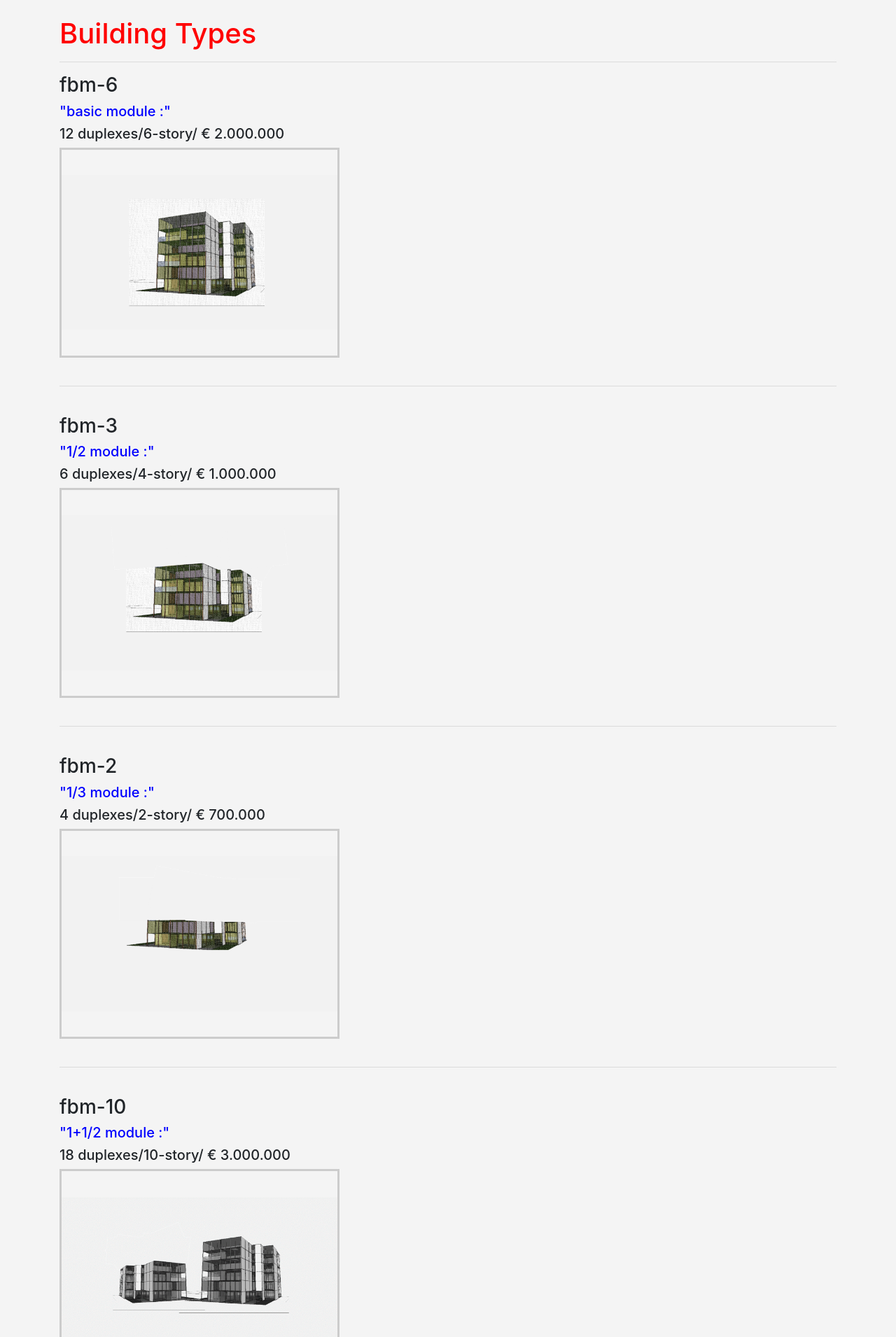
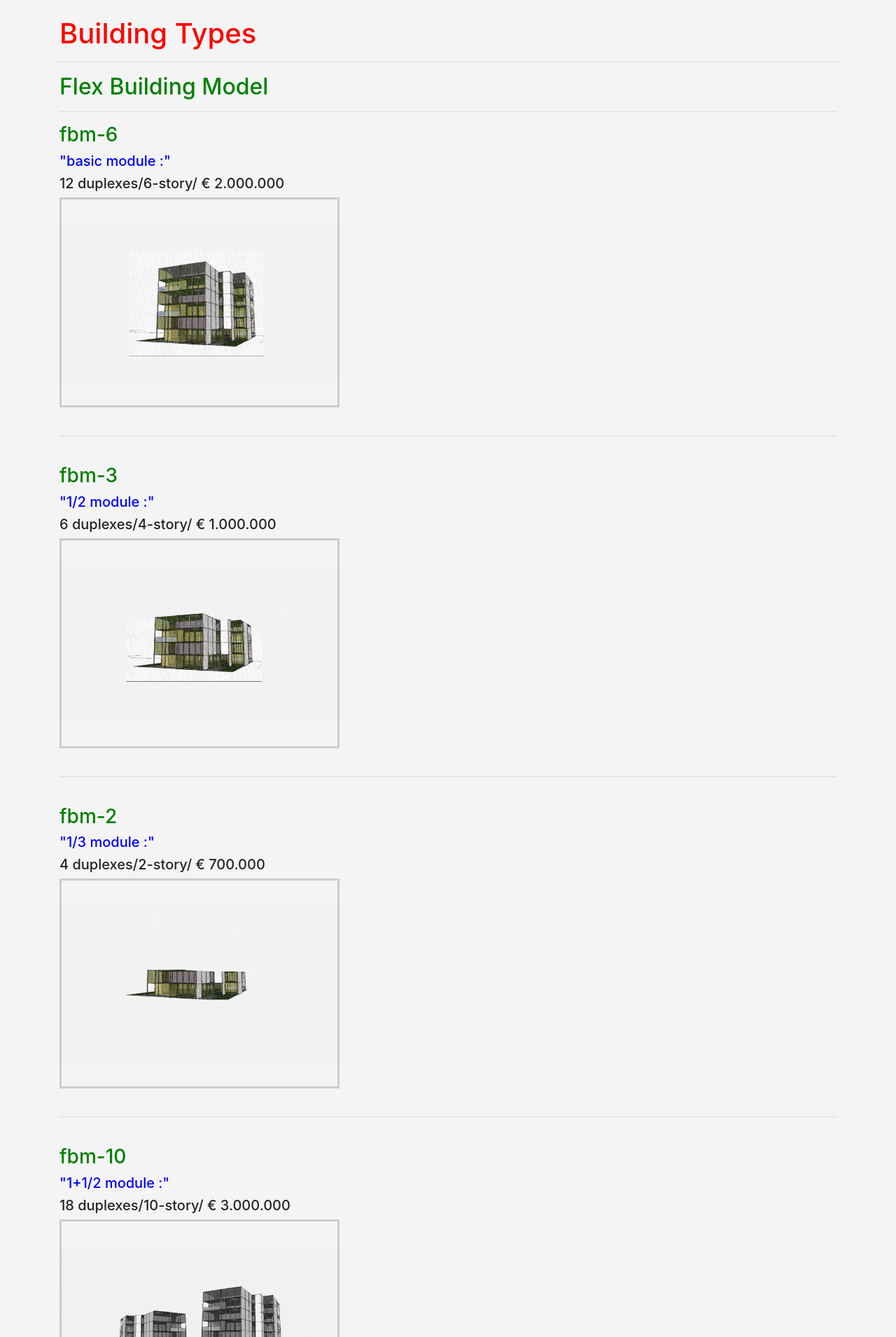
Before and after one commit to marco872/coserving, a Django app: page /buildings/ in a window 1280 px wide. Shown: the part 112-2022 px from the top of the page at 70% size. Run offline with Django 3.2, Linux system fonts and the light colour scheme; some libraries are stand-ins or nearby versions.

Commit message:
catalogue images

```diff
--- a/co_servings/templates/co_servings/buildings.html
+++ b/co_servings/templates/co_servings/buildings.html
@@ -8,10 +8,12 @@
 
   <hr>
 
+  <h2 style="color:green;">Flex Building Model </h2>
+
+  <hr>
 
 
-
-          <h3>fbm-6</h3><h5 style="color:blue;"> "basic module :"</h5> <h5>  12 duplexes/6-story/ € 2.000.000 </h5>
+          <h3 style="color:green;">fbm-6</h3><h5 style="color:blue;"> "basic module :"</h5> <h5>  12 duplexes/6-story/ € 2.000.000 </h5>
 
           <img src="{% static 'images/building 3.PNG' %}"
             style="object-fit:contain;
@@ -25,7 +27,7 @@
 
           <br>
 
-          <h3>fbm-3</h3><h5 style="color:blue;"> "1/2 module :"</h5> <h5>  6 duplexes/4-story/ € 1.000.000 </h5>
+          <h3 style="color:green;">fbm-3</h3><h5 style="color:blue;"> "1/2 module :"</h5> <h5>  6 duplexes/4-story/ € 1.000.000 </h5>
 
           <img src="{% static 'images/building 4.PNG' %}"
             style="object-fit:contain;
@@ -39,7 +41,7 @@
     <hr>
           <br>
 
-          <h3>fbm-2</h3><h5 style="color:blue;"> "1/3 module :"</h5> <h5>  4 duplexes/2-story/ € 700.000 </h5>
+          <h3 style="color:green;">fbm-2</h3><h5 style="color:blue;"> "1/3 module :"</h5> <h5>  4 duplexes/2-story/ € 700.000 </h5>
 
           <img src="{% static 'images/building 5.PNG' %}"
             style="object-fit:contain;
@@ -51,7 +53,7 @@
      <hr>
           <br>
 
-          <h3>fbm-10</h3><h5 style="color:blue;"> "1+1/2 module :"</h5> <h5>  18 duplexes/10-story/ € 3.000.000 </h5>
+          <h3 style="color:green;">fbm-10</h3><h5 style="color:blue;"> "1+1/2 module :"</h5> <h5>  18 duplexes/10-story/ € 3.000.000 </h5>
 
           <img src="{% static 'images/building 6.PNG' %}"
             style="object-fit:contain;
@@ -64,7 +66,7 @@
       <hr>
           <br>
 
-          <h3>fbm-16</h3><h5 style="color:blue;"> "2+1/2 module :"</h5> <h5>  30 duplexes/16-story/ € 5.000.000 </h5>
+          <h3 style="color:green;">fbm-16</h3><h5 style="color:blue;"> "2+1/2 module :"</h5> <h5>  30 duplexes/16-story/ € 5.000.000 </h5>
 
           <img src="{% static 'images/building 7.PNG' %}"
             style="object-fit:contain;
--- a/co_servings/templates/co_servings/navbar.html
+++ b/co_servings/templates/co_servings/navbar.html
@@ -65,7 +65,7 @@
           Catalogue
         </a>
         <div class="dropdown-menu" aria-labelledby="navbarDropdown">
-        <a class="dropdown-item" href="{% url 'buildings' %}">Building</a>
+        <a class="dropdown-item" href="{% url 'buildings' %}">Building Types</a>
         </div>
       </li>
 
```
Also changed, not shown: co_servings/templates/co_servings/development.html (+5 -5 lines).
